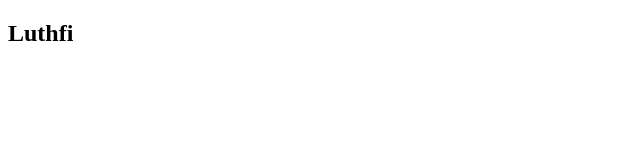
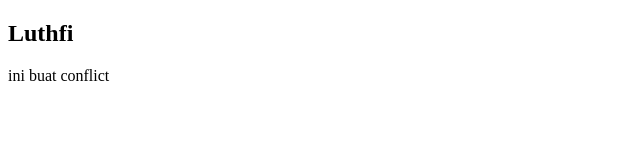
Before and after one commit to SamsudinLah/coba_repo-1, a plain HTML site: page index.html in a window 1280 px wide. Shown: the whole page, without its empty margins (0-640 px from the left). Drawn offline with Linux system fonts and the light colour scheme.

Commit message:
contoh conflict

```diff
--- a/index.html
+++ b/index.html
@@ -8,5 +8,8 @@
 </head>
 <body>
     <h2>Luthfi</h2>
+    <div class="conatiner">
+        ini buat conflict
+    </div>
 </body>
 </html>
```
